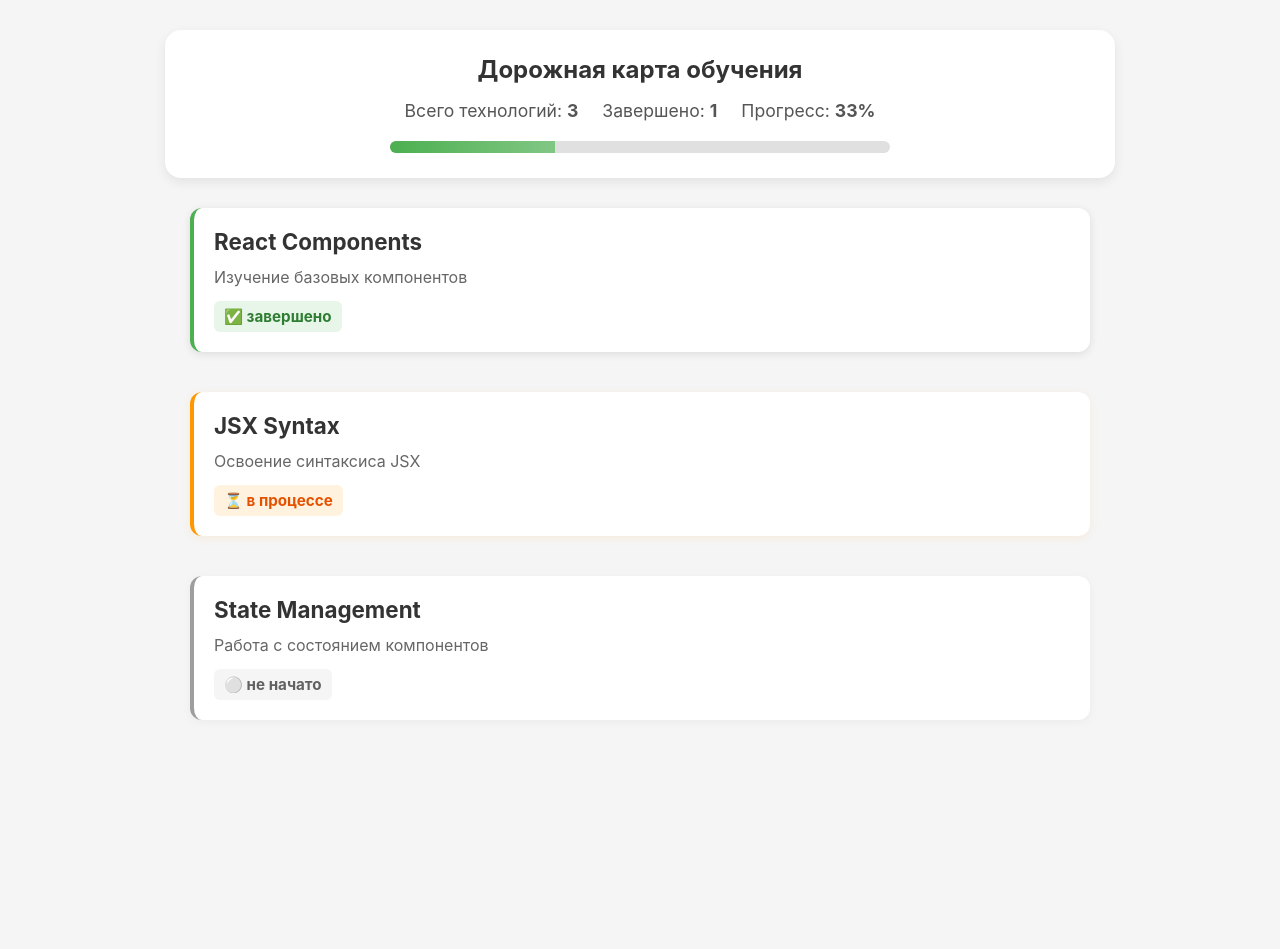
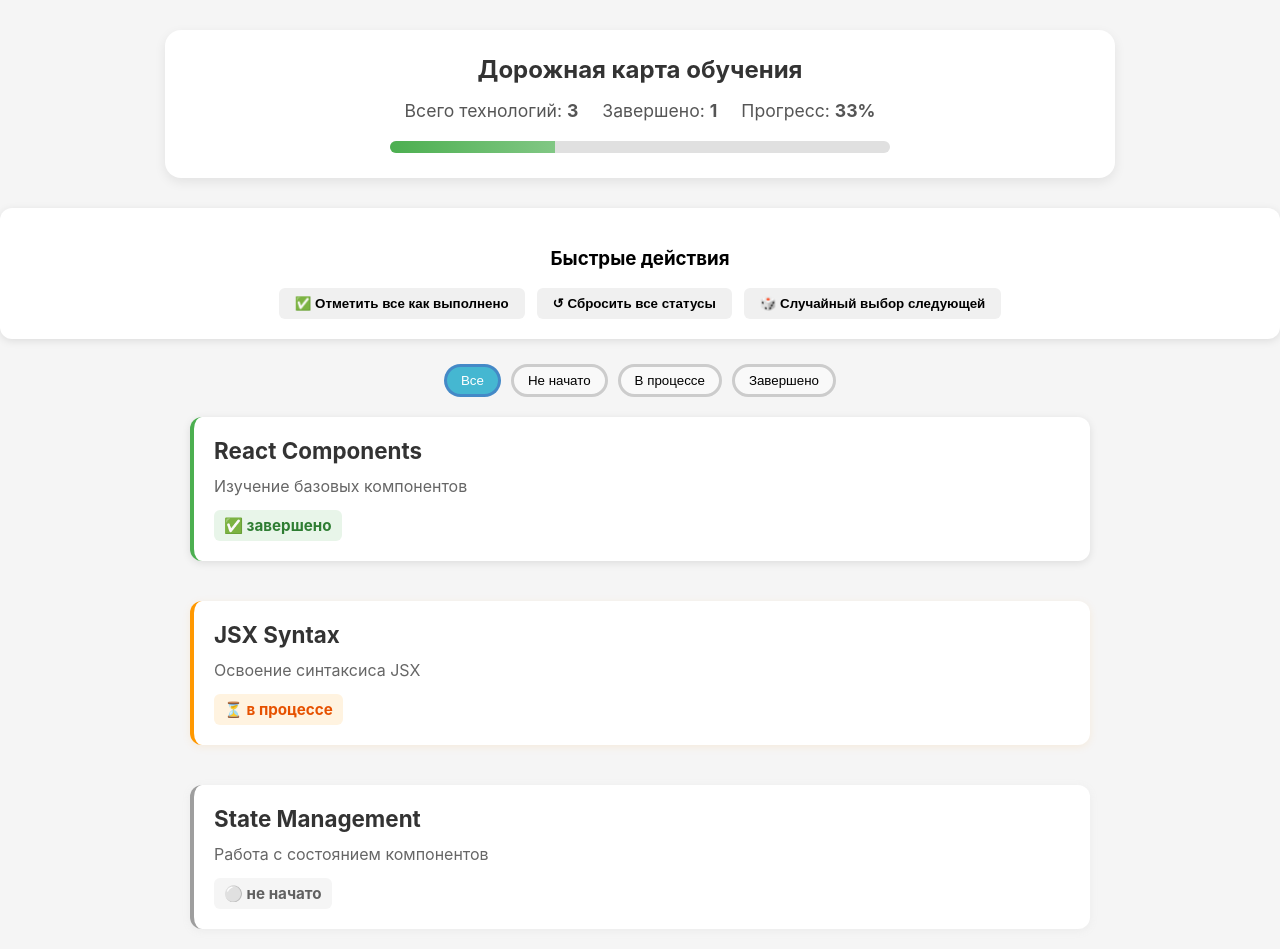
Before and after one commit to bdlgg/reaaact, a React (Vite) app: page / in a window 1280 px wide. Before the commit the page ends 830 px from the top, so only its background shows below. Built offline with nearby package versions, Linux system fonts and the light colour scheme.

Commit message:
19-20 practice

```diff
--- a/src/App.css
+++ b/src/App.css
@@ -54,3 +54,50 @@ body {
     margin: 0 auto;
     max-width: 900px;
 }
+.quick-actions {
+    background: white;
+    padding: 20px;
+    border-radius: 12px;
+    box-shadow: 0 2px 8px rgba(0, 0, 0, 0.1);
+    margin-bottom: 25px;
+    text-align: center;
+}
+.quick-buttons {
+    display: flex;
+    gap: 12px;
+    flex-wrap: wrap;
+    justify-content: center;
+    margin-top: 12px;
+}
+.quick-buttons button {
+    padding: 8px 16px;
+    border: none;
+    border-radius: 6px;
+    background: #f0f0f0;
+    cursor: pointer;
+    font-weight: 600;
+    transition: background 0.2s ease;
+}
+.quick-buttons button:hover {
+    background: #e0e0e0;
+}
+
+.filter-buttons {
+    display: flex;
+    gap: 10px;
+    flex-wrap: wrap;
+    justify-content: center;
+    margin: 20px 0;
+}
+.filter-buttons button {
+    padding: 6px 14px;
+    border: 3px solid #ccc;
+    border-radius: 20px;
+    background: #f9f9f9;
+    cursor: pointer;
+}
+.filter-buttons button.active {
+    background: #45b7d1;
+    color: white;
+    border-color: #45b7;
+}
--- a/src/App.jsx
+++ b/src/App.jsx
@@ -1,20 +1,69 @@
+import {useState} from "react";
 import './App.css'
 import TechnologyCard from "./components/TechnologyCard.jsx";
 import ProgressHeader from "./components/ProgressHeader.jsx";
+import QuickActions from "./components/QuickActions.jsx";
+function App() {
+    const [technologies, setTechnologies] = useState([
+        {id: 1, title: 'React Components', description: 'Изучение базовых компонентов', status: 'completed', notes: ''},
+        {id: 2, title: 'JSX Syntax', description: 'Освоение синтаксиса JSX', status: 'in-progress', notes: ''},
+        {id: 3, title: 'State Management', description: 'Работа с состоянием компонентов', status: 'not-started', notes: ''},
+    ]);
+    const [filter, setFilter] = useState('all');
 
+    const updateTechnologyStatus = (id, newStatus) => {
+        setTechnologies(prev =>
+            prev.map(tech => (tech.id === id ? {...tech, status: newStatus} : tech))
+        );
+    };
 
-function App() {
-    const technologies = [
-        {id: 1, title: 'React Components', description: 'Изучение базовых компонентов', status: 'completed'},
-        {id: 2, title: 'JSX Syntax', description: 'Освоение синтаксиса JSX', status: 'in-progress'},
-        {id: 3, title: 'State Management', description: 'Работа с состоянием компонентов', status: 'not-started'},
-    ];
+    const markAllCompleted = () => {
+        setTechnologies(prev =>
+            prev.map(tech => ({...tech, status: 'completed'}))
+        );
+    }
+
+    const resetAll = () => {
+        setTechnologies(prev =>
+            prev.map(tech => ({...tech, status: 'not-started'}))
+        );
+    };
+
+    const randomNext = () => {
+        const notStarted = technologies.filter(t => t.status === 'not-started')
+        if (notStarted.length === 0) return;
+        const random = notStarted[Math.floor(Math.random() * notStarted.length)];
+        updateTechnologyStatus(random.id, 'in-progress');
+    }
+
+    const filtedTechnologies = technologies.filter(tech => {
+        if (filter === 'all') return true;
+        return tech.status === filter;
+    });
+
     return (
         <div className="App">
             <ProgressHeader technologies={technologies} />
+            <QuickActions
+                onMarkAllCompleted={markAllCompleted}
+                onResetAll={resetAll}
+                onRandomNext={randomNext}
+            />
+            <div className="filter-buttons">
+                <button className={filter === 'all' ? 'active' : ''} onClick={() => setFilter('all')}>Все</button>
+                <button className={filter === 'not-started' ? 'active' : ''} onClick={() => setFilter('not-started')}>Не начато</button>
+                <button className={filter === 'in-progress' ? 'active' : ''} onClick={() => setFilter('in-progress')}>В процессе</button>
+                <button className={filter === 'completed' ? 'active' : ''} onClick={() => setFilter('completed')}>Завершено</button>
+            </div>
             <div className="technologies-list">
-                {technologies.map(tech => (
-                    <TechnologyCard key={tech.id} title={tech.title} description={tech.description} status={tech.status} />
+                {filtedTechnologies.map(tech => (
+                    <TechnologyCard
+                    key={tech.id}
+                    title={tech.title}
+                    description={tech.description}
+                    status={tech.status}
+                    onStatusChange={(newStatus) => updateTechnologyStatus(tech.id, newStatus)}
+                    />
                 ))}
             </div>
         </div>
--- a/src/components/ProgressHeader.jsx
+++ b/src/components/ProgressHeader.jsx
@@ -1,17 +1,17 @@
 function ProgressHeader({technologies}) {
     const total = technologies.length;
     const completed = technologies.filter(t => t.status === 'completed').length;
-    const progressPercent = total > 0 ? Math.round((completed/total) * 100) : 0;
+    const percent = total > 0 ? Math.round((completed/total) * 100) : 0;
     return (
         <div className="progress-header">
             <h2>Дорожная карта обучения</h2>
             <div className="stats">
                 <span>Всего технологий: <strong>{total}</strong></span>
                 <span>Завершено: <strong>{completed}</strong></span>
-                <span>Прогресс: <strong>{progressPercent}%</strong></span>
+                <span>Прогресс: <strong>{percent}%</strong></span>
             </div>
             <div className="progress-bar-container">
-                <div className="progress-bar" style={{width: `${progressPercent}%`}}></div>
+                <div className="progress-bar" style={{width: `${percent}%`}}></div>
             </div>
         </div>
     );
--- /dev/null
+++ b/src/components/QuickActions.jsx
@@ -0,0 +1,15 @@
+import './TechnologyCard.css';
+
+function QuickActions({onMarkAllCompleted, onResetAll, onRandomNext}) {
+    return (
+        <div className="quick-actions">
+            <h3>Быстрые действия</h3>
+            <div className='quick-buttons'>
+                <button onClick={onMarkAllCompleted}>✅ Отметить все как выполнено</button>
+                <button onClick={onResetAll}>↺ Сбросить все статусы</button>
+                <button onClick={onRandomNext}>🎲 Случайный выбор следующей</button>
+            </div>
+        </div>
+    )
+}
+export default QuickActions;
--- a/src/components/TechnologyCard.css
+++ b/src/components/TechnologyCard.css
@@ -4,7 +4,8 @@
     padding: 20px;
     margin-bottom: 20px;
     box-shadow: 0 2px 8px rgba(0, 0, 0, 0.1);
-    transition: transform 0.2s, box-shadow 0.2s;
+    transition: all 0.3s ease;
+    cursor: pointer;
     position: relative;
     overflow: hidden;
     border-left: 4px solid transparent;
@@ -31,7 +32,7 @@
     font-size: 0.95em;
 }
 .status-completed {
-    border-left: 4px solid #4caf50;
+    border-left-color: #4caf50;
 }
 .status-completed:hover {
     box-shadow: 0 4px 12px #4caf50;
--- a/src/components/TechnologyCard.jsx
+++ b/src/components/TechnologyCard.jsx
@@ -1,7 +1,15 @@
 import './TechnologyCard.css'
-function TechnologyCard({title, description, status}) {
+function TechnologyCard({title, description, status, onStatusChange}) {
+    const nextStatus = (current) => {
+        if (current === 'not-started') return 'in-progress';
+        if (current === 'in-progress') return 'completed';
+        return 'not-started';
+    }
+    const handleClick = () => {
+        onStatusChange(nextStatus(status));
+    }
     return (
-        <div className={`technology-card status-${status}`}>
+        <div className={`technology-card status-${status}`} onClick={handleClick}>
             <h3>{title}</h3>
             <p>{description}</p>
             <div className="status-indicator">
```
Also changed, not shown: src/components/TechnologyNotes.jsx (added, +17 -0 lines).
